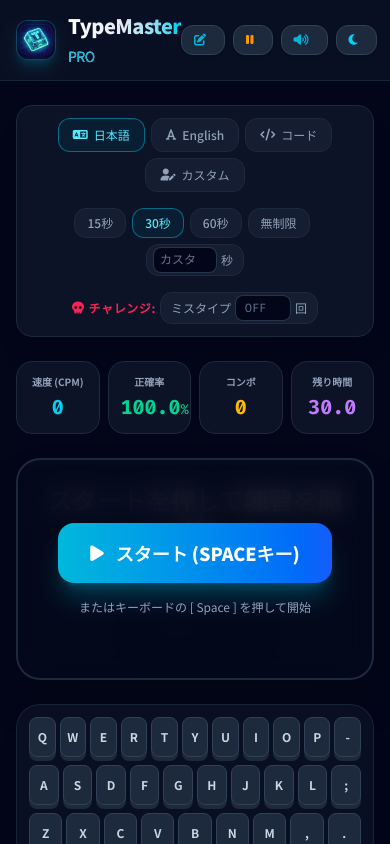
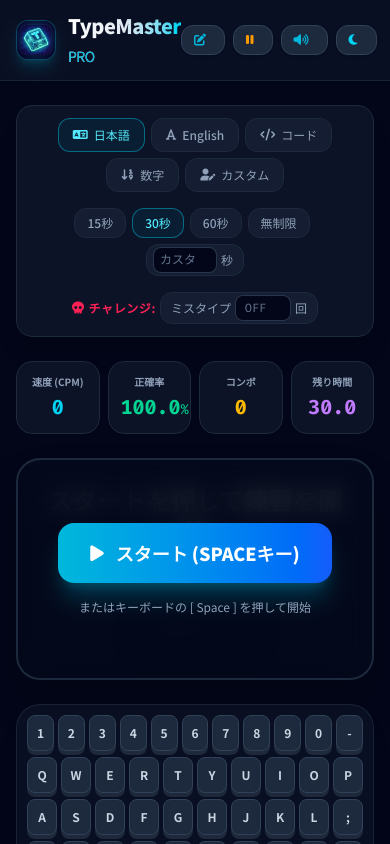
Before and after one commit to akitoshi0316/typing-pro, a React (Vite) app: page / in a window 390 px wide. Shown: the top 844 px of the page. Built offline with nearby package versions, Linux system fonts and the light colour scheme.

Commit message:
feat: add support for numeric input and categories
- Update input handling to support Numpad and full-width numbers
- Expand kanaEngine to normalize and tokenize numeric inputs
- Add 'numbers' category to dataset and UI
- Update virtual keyboard layout to include a numeric row

```diff
--- a/src/App.tsx
+++ b/src/App.tsx
@@ -494,13 +494,45 @@
 
       if (!isPlayingRef.current) return;
 
+      let char = e.code === 'Space' ? ' ' : e.key;
+
+      // Handle Numpad keys (e.g. Numpad0 -> '0', NumpadSubtract -> '-')
+      if (e.code && e.code.startsWith('Numpad')) {
+        const numpadMap: Record<string, string> = {
+          Numpad0: '0',
+          Numpad1: '1',
+          Numpad2: '2',
+          Numpad3: '3',
+          Numpad4: '4',
+          Numpad5: '5',
+          Numpad6: '6',
+          Numpad7: '7',
+          Numpad8: '8',
+          Numpad9: '9',
+          NumpadDecimal: '.',
+          NumpadSubtract: '-',
+          NumpadDivide: '/',
+          NumpadAdd: '+',
+          NumpadMultiply: '*',
+        };
+        if (numpadMap[e.code]) {
+          char = numpadMap[e.code];
+        }
+      }
+
+      // Convert full-width digits (０〜９) to half-width digits (0~9)
+      if (char.length === 1 && char.charCodeAt(0) >= 0xff10 && char.charCodeAt(0) <= 0xff19) {
+        char = String.fromCharCode(char.charCodeAt(0) - 0xfee0);
+      } else if (char === 'ー' || char === '−') {
+        char = '-';
+      }
+
       // Ignore special modifier keys like Shift, Control, Alt, Meta
-      if (e.key.length > 1 && e.key !== ' ' && e.code !== 'Space') {
+      if (char.length > 1 && char !== ' ') {
         return;
       }
 
       e.preventDefault();
-      const char = e.code === 'Space' ? ' ' : e.key;
       processKey(char);
     };
 
@@ -719,6 +751,22 @@
             >
               <i className="fa-solid fa-code"></i>
               <span>コード</span>
+            </button>
+            <button
+              id="cat-numbers"
+              onClick={() => handleSelectCategory('numbers')}
+              className={`cat-btn py-2 px-3.5 rounded-xl border text-xs sm:text-sm font-medium flex items-center space-x-1.5 transition cursor-pointer ${
+                category === 'numbers'
+                  ? isLight
+                    ? 'border-cyan-500 bg-cyan-50 text-cyan-700 shadow-xs font-semibold'
+                    : 'border-cyan-500/50 bg-cyan-950/40 text-cyan-300'
+                  : isLight
+                  ? 'border-slate-200 bg-white text-slate-600 hover:bg-slate-50 hover:text-slate-900'
+                  : 'border-slate-800 bg-slate-800/50 text-slate-400 hover:bg-slate-800 hover:text-slate-200'
+              }`}
+            >
+              <i className="fa-solid fa-arrow-down-1-9"></i>
+              <span>数字</span>
             </button>
             <button
               id="cat-custom"
--- a/src/components/VirtualKeyboard.tsx
+++ b/src/components/VirtualKeyboard.tsx
@@ -7,9 +7,10 @@
   theme?: 'dark' | 'light';
 }
 
-const ROW_1 = ['q', 'w', 'e', 'r', 't', 'y', 'u', 'i', 'o', 'p', '-'];
+const ROW_0 = ['1', '2', '3', '4', '5', '6', '7', '8', '9', '0', '-'];
+const ROW_1 = ['q', 'w', 'e', 'r', 't', 'y', 'u', 'i', 'o', 'p'];
 const ROW_2 = ['a', 's', 'd', 'f', 'g', 'h', 'j', 'k', 'l', ';'];
-const ROW_3 = ['z', 'x', 'c', 'v', 'b', 'n', 'm', ',', '.'];
+const ROW_3 = ['z', 'x', 'c', 'v', 'b', 'n', 'm', ',', '.', '/'];
 
 export const VirtualKeyboard: React.FC<VirtualKeyboardProps> = ({
   targetKey,
@@ -24,13 +25,13 @@
     const isLight = theme === 'light';
 
     let base = isLight
-      ? 'key rounded-lg bg-white border border-slate-300 text-slate-700 font-bold text-xs sm:text-sm h-10 sm:h-12 flex-1 max-w-[50px] flex items-center justify-center cursor-pointer select-none shadow-sm hover:bg-slate-50'
-      : 'key rounded-lg bg-slate-800 border border-slate-700 text-slate-300 font-bold text-xs sm:text-sm h-10 sm:h-12 flex-1 max-w-[50px] flex items-center justify-center cursor-pointer select-none';
+      ? 'key rounded-lg bg-white border border-slate-300 text-slate-700 font-bold text-xs sm:text-sm h-9 sm:h-12 flex-1 max-w-[46px] sm:max-w-[50px] flex items-center justify-center cursor-pointer select-none shadow-sm hover:bg-slate-50'
+      : 'key rounded-lg bg-slate-800 border border-slate-700 text-slate-300 font-bold text-xs sm:text-sm h-9 sm:h-12 flex-1 max-w-[46px] sm:max-w-[50px] flex items-center justify-center cursor-pointer select-none';
 
     if (key === ' ') {
       base = isLight
-        ? 'key rounded-lg bg-white border border-slate-300 text-slate-700 font-bold text-xs sm:text-sm h-10 sm:h-11 w-full max-w-[320px] flex items-center justify-center cursor-pointer select-none shadow-sm hover:bg-slate-50'
-        : 'key rounded-lg bg-slate-800 border border-slate-700 text-slate-300 font-bold text-xs sm:text-sm h-10 sm:h-11 w-full max-w-[320px] flex items-center justify-center cursor-pointer select-none';
+        ? 'key rounded-lg bg-white border border-slate-300 text-slate-700 font-bold text-xs sm:text-sm h-9 sm:h-11 w-full max-w-[320px] flex items-center justify-center cursor-pointer select-none shadow-sm hover:bg-slate-50'
+        : 'key rounded-lg bg-slate-800 border border-slate-700 text-slate-300 font-bold text-xs sm:text-sm h-9 sm:h-11 w-full max-w-[320px] flex items-center justify-center cursor-pointer select-none';
     }
 
     if (isActive) {
@@ -44,12 +45,28 @@
 
   return (
     <div
-      className={`w-full p-3 sm:p-5 rounded-3xl backdrop-blur-md shadow-xl flex flex-col items-center space-y-2 transition-colors duration-200 ${
+      className={`w-full p-2.5 sm:p-5 rounded-3xl backdrop-blur-md shadow-xl flex flex-col items-center space-y-1.5 sm:space-y-2 transition-colors duration-200 ${
         theme === 'light'
           ? 'bg-white/80 border border-slate-200 shadow-slate-200/50'
           : 'bg-slate-900/60 border border-slate-800/80 shadow-xl'
       }`}
     >
+      {/* Row 0 - Numbers */}
+      <div className="flex space-x-1 sm:space-x-1.5 w-full justify-center">
+        {ROW_0.map((k) => (
+          <div
+            key={k}
+            id={`key-${k === '-' ? 'hyphen' : k}`}
+            className={getKeyClass(k)}
+            data-key={k}
+            onClick={() => onKeyClick?.(k)}
+            title={`数字キー ${k}`}
+          >
+            {k}
+          </div>
+        ))}
+      </div>
+
       {/* Row 1 */}
       <div className="flex space-x-1 sm:space-x-1.5 w-full justify-center">
         {ROW_1.map((k) => (
@@ -70,7 +87,7 @@
         {ROW_2.map((k) => (
           <div
             key={k}
-            id={`key-${k}`}
+            id={`key-${k === ';' ? 'semicolon' : k}`}
             className={getKeyClass(k)}
             data-key={k}
             onClick={() => onKeyClick?.(k)}
@@ -85,7 +102,7 @@
         {ROW_3.map((k) => (
           <div
             key={k}
-            id={`key-${k === ',' ? 'comma' : k === '.' ? 'dot' : k}`}
+            id={`key-${k === ',' ? 'comma' : k === '.' ? 'dot' : k === '/' ? 'slash' : k}`}
             className={getKeyClass(k)}
             data-key={k}
             onClick={() => onKeyClick?.(k)}
--- a/src/data/sentences.ts
+++ b/src/data/sentences.ts
@@ -22,9 +22,12 @@
   japanese: [
     { main: 'こんにちは', sub: 'こんにちは', romaji: 'konnichiha' },
     { main: 'プログラミング', sub: 'ぷろぐらみんぐ', romaji: 'puroguramingu' },
+    { main: '2026年スタート', sub: '2026ねんすたーと', romaji: '2026nensuta-to' },
     { main: '迅速な対応', sub: 'じんそくなたいおう', romaji: 'jinsokunataiou' },
+    { main: '第1問に挑戦', sub: 'だい1もんにちょうせん', romaji: 'dai1monnichousen' },
     { main: '情報処理技術者', sub: 'じょうほうしょりぎじゅつしゃ', romaji: 'jouhoushorigijutsusha' },
     { main: '人工知能の発展', sub: 'じんこうちのうのはってん', romaji: 'jinkoutinounohatten' },
+    { main: '100点満点を目指す', sub: '100てんまんてんをめざす', romaji: '100tenmantenwomezasu' },
     { main: '継続は力なり', sub: 'けいぞくはちからなり', romaji: 'keizokuhachikaranari' },
     { main: 'キーボード入力', sub: 'きーぼーどにゅうりょく', romaji: 'ki-bo-donyuuryoku' },
     { main: 'クラウドサービス', sub: 'くらうどさーびす', romaji: 'kuraudosa-bisu' },
@@ -34,8 +37,11 @@
   ],
   english: [
     { main: 'Hello World', sub: 'Standard greeting', romaji: 'hello world' },
+    { main: 'Top 10 Typing Tricks', sub: 'Numbers and speed tips', romaji: 'top 10 typing tricks' },
     { main: 'Speed Typing', sub: 'Fast typing test', romaji: 'speed typing' },
+    { main: 'HTTP Status 200 OK', sub: 'Web networking', romaji: 'http status 200 ok' },
     { main: 'Artificial Intelligence', sub: 'AI technology', romaji: 'artificial intelligence' },
+    { main: 'Year 2026 Edition', sub: 'Latest release', romaji: 'year 2026 edition' },
     { main: 'Keyboard Shortcut', sub: 'Productivity tip', romaji: 'keyboard shortcut' },
     { main: 'Responsive Design', sub: 'Web development', romaji: 'responsive design' },
     { main: 'Continuous Learning', sub: 'Growth mindset', romaji: 'continuous learning' },
@@ -43,10 +49,31 @@
   ],
   programming: [
     { main: "const express = require('express');", sub: 'Node.js Server setup', romaji: "const express = require('express');" },
+    { main: 'const port = 3000;', sub: 'Server Port', romaji: 'const port = 3000;' },
     { main: 'function calculateTotal(price) {', sub: 'JS Function syntax', romaji: 'function calculatetotal(price) {' },
+    { main: 'for (let i = 0; i < 10; i++) {', sub: 'Loop with numbers', romaji: 'for (let i = 0; i < 10; i++) {' },
     { main: "document.getElementById('app');", sub: 'DOM Manipulation', romaji: "document.getelementbyid('app');" },
+    { main: 'const primes = [2, 3, 5, 7, 11];', sub: 'Number array', romaji: 'const primes = [2, 3, 5, 7, 11];' },
     { main: "import React, { useState } from 'react';", sub: 'React Hook import', romaji: "import react, { usestate } from 'react';" },
     { main: "git commit -m 'Initial commit'", sub: 'Git Command', romaji: "git commit -m 'initial commit'" },
   ],
+  numbers: [
+    { main: '1234567890', sub: '1234567890', romaji: '1234567890' },
+    { main: '9876543210', sub: '9876543210', romaji: '9876543210' },
+    { main: '2026年4月1日', sub: '2026ねん4がつ1にち', romaji: '2026nen4gatsu1nichi' },
+    { main: '1029384756', sub: '1029384756', romaji: '1029384756' },
+    { main: '090-1234-5678', sub: '090-1234-5678', romaji: '090-1234-5678' },
+    { main: '12:30:45', sub: '12:30:45', romaji: '12:30:45' },
+    { main: '3.1415926535', sub: '3.1415926535', romaji: '3.1415926535' },
+    { main: '24時間365日営業', sub: '24じかん365にちえいぎょう', romaji: '24jikan365nichieigyou' },
+    { main: '100 + 250 = 350', sub: '100 + 250 = 350', romaji: '100 + 250 = 350' },
+    { main: '100-0001', sub: '100-0001', romaji: '100-0001' },
+    { main: '192.168.1.1', sub: '192.168.1.1', romaji: '192.168.1.1' },
+    { main: '消費税10%', sub: 'しょうひぜい10%', romaji: 'syouhizei10%' },
+    { main: '100m走 9.58秒', sub: '100mそう 9.58びょう', romaji: '100msou 9.58byou' },
+    { main: '第1回タイピング大会', sub: 'だい1かいたいぴんぐたいかい', romaji: 'dai1kaitaipingutaikai' },
+    { main: '1024 * 768 = 786432', sub: '1024 * 768 = 786432', romaji: '1024 * 768 = 786432' },
+    { main: '暗証番号 749201', sub: 'あんしょうばんごう 749201', romaji: 'ansyoubangou 749201' },
+  ],
   custom: [],
 };
--- a/src/types.ts
+++ b/src/types.ts
@@ -4,7 +4,7 @@
   romaji?: string;
 }
 
-export type CategoryKey = 'japanese' | 'english' | 'programming' | 'custom';
+export type CategoryKey = 'japanese' | 'english' | 'programming' | 'numbers' | 'custom';
 export type ThemeMode = 'dark' | 'light';
 
 export interface DisplayParts {
```
Also changed, not shown: src/utils/kanaEngine.ts (+13 -2 lines), 1 other file (tests, documents, lock files or other folders).
